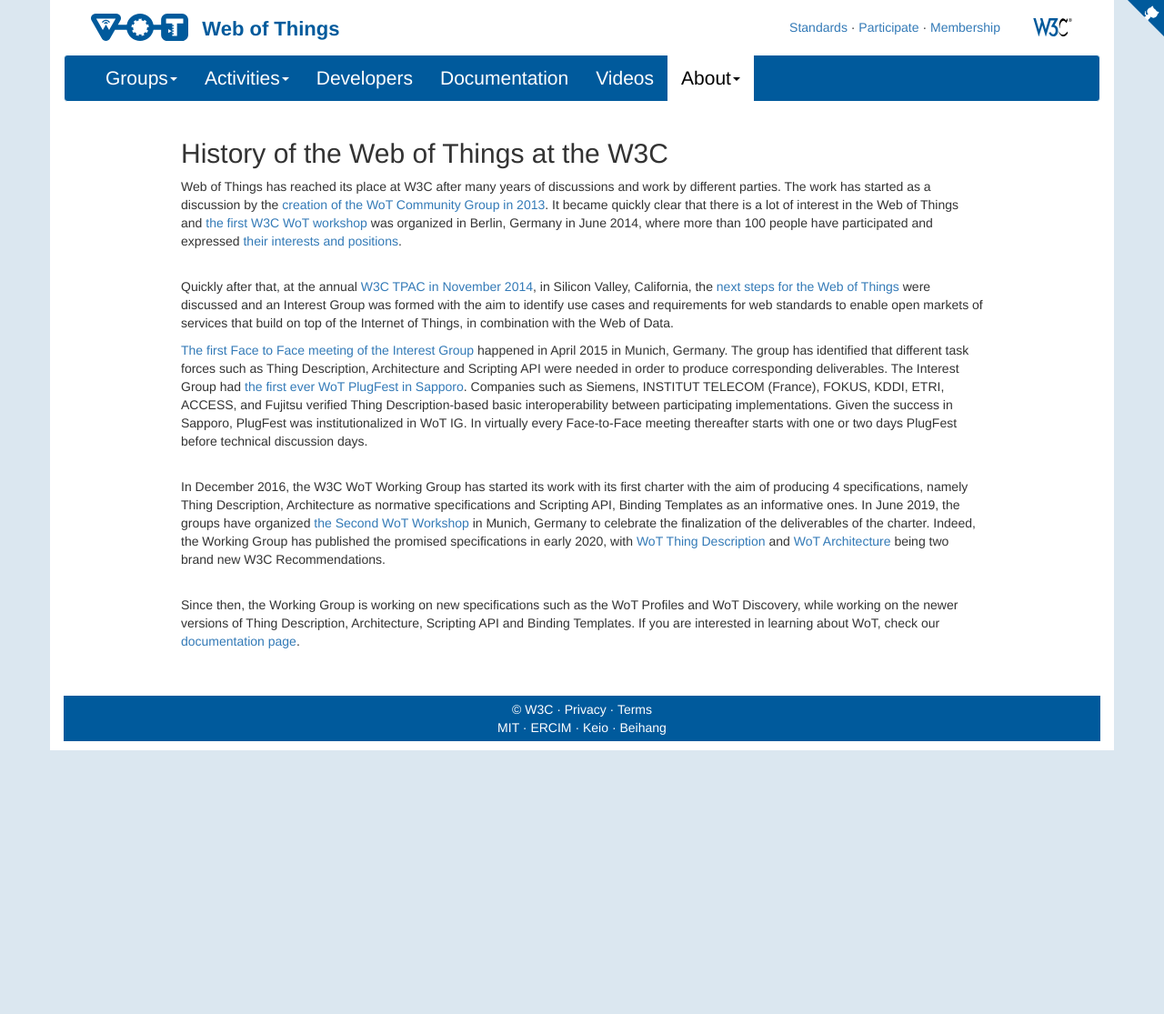
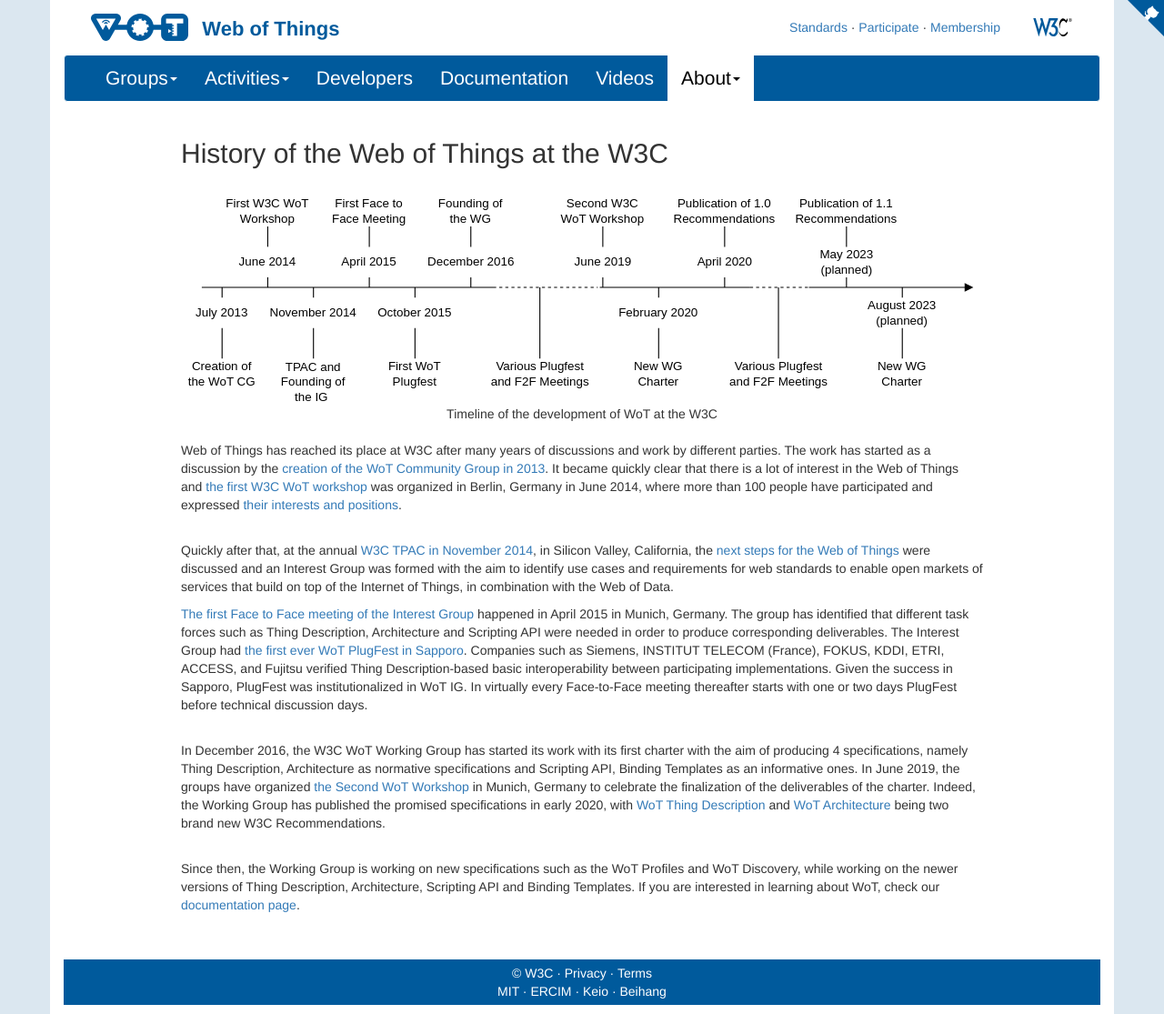
Before and after one commit to w3c/wot-marketing, a Jekyll site: the page built from docs/about/history/index.html, in a window 1280 px wide. Shown: the whole page at 91% size. Built offline with Jekyll 4.4.1, drawn with Linux system fonts in a browser that asks for light colours; nearby versions of some CDN libraries; comment, search, counter and statistics services are not loaded; before the commit the page ends 900 px from its top, so only the background shows below that.

Commit message:
integrate figure to page

```diff
--- a/docs/about/history/index.html
+++ b/docs/about/history/index.html
@@ -14,10 +14,13 @@
 <div>
 	<h2>History of the Web of Things at the W3C</h2>
 
-	<!-- <figure style="float:right;">
-		<img src="/WoT/images/ws2016-overview1.png" width="100%" alt="initial ideas about wot">
-		<figcaption style="text-align: center;">Initial overview figure of the Web of Things prepared for the first W3C WoT Workshop</figcaption>
-	</figure> -->
+	<br>
+	<figure style="float:middle;">
+		<img src="/WoT/images/timeline.drawio.svg" width="100%" alt="Timeline of the development of WoT at the W3C">
+		<figcaption style="text-align: center;">Timeline of the development of WoT at the W3C</figcaption>
+	</figure>
+
+	<br>
 
 	<p>Web of Things has reached its place at W3C after many years of discussions and work by different parties.
 	The work has started as a discussion by the <a target="_blank" href="https://www.w3.org/community/wot/2013/07/29/welcome-to-the-web-of-things-community-group/">
```
